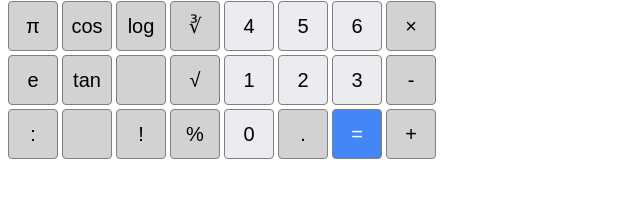
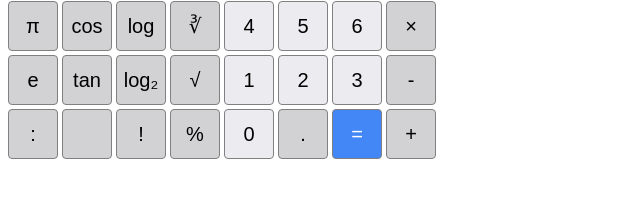
Before and after one commit to JoelNiemela/Calculator, a plain HTML site: page index.html in a window 1280 px wide. Shown: the part 164-362 px from the top of the page, 0-640 px from the left. Drawn offline with Linux system fonts and the light colour scheme.

Commit message:
Add log2 to the UI

```diff
--- a/index.html
+++ b/index.html
@@ -58,7 +58,7 @@
 	<div>
 		<button id="btn-e" class="btn riple btn-secondary">e</button>
 		<button id="btn-tan" class="btn riple btn-secondary">tan</button>
-		<button id="btn-null" class="btn riple btn-secondary">&nbsp;</button>
+		<button id="btn-log2" class="btn riple btn-secondary">log₂</button>
 		<button id="btn-sqrt" class="btn riple btn-secondary">√</button>
 		<button id="btn-1" class="btn riple">1</button>
 		<button id="btn-2" class="btn riple">2</button>
```
